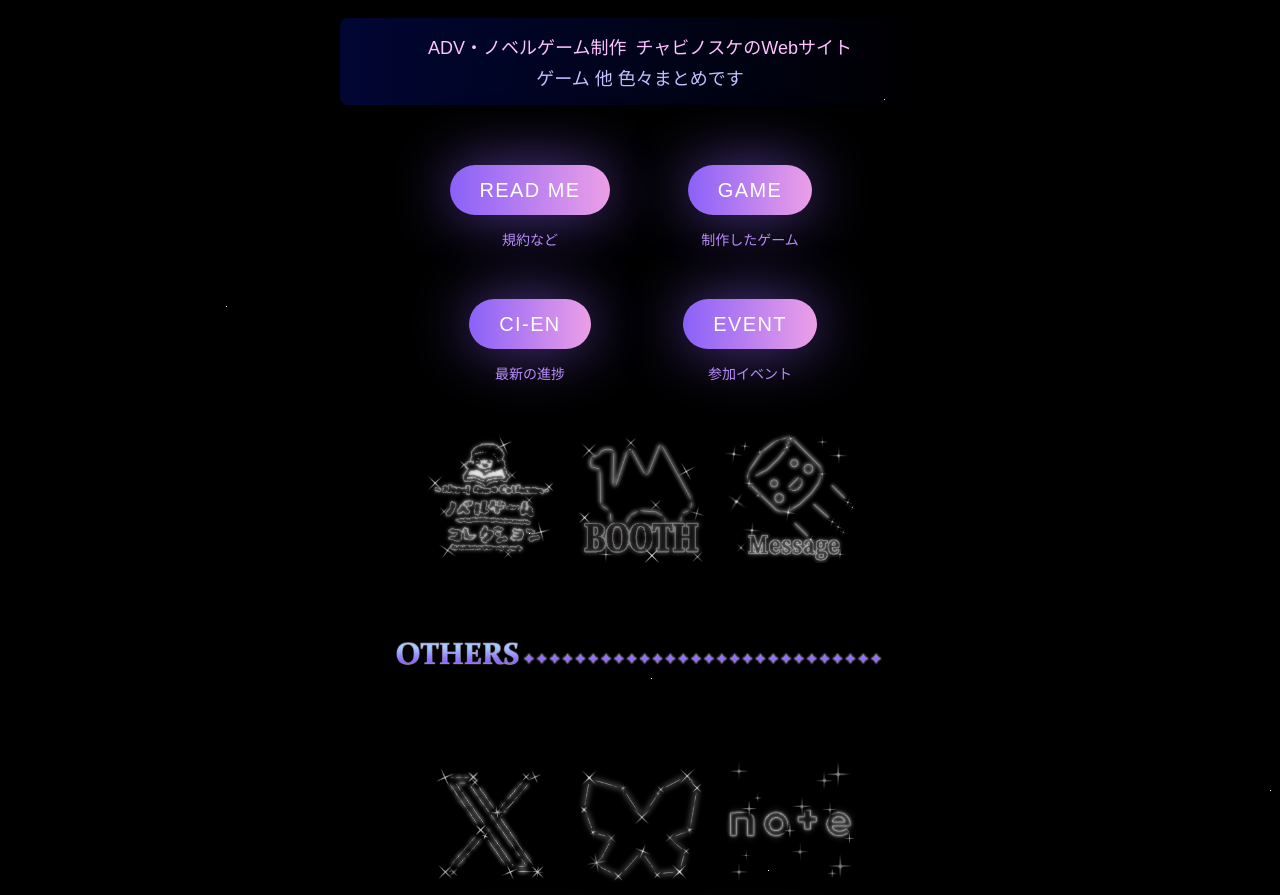
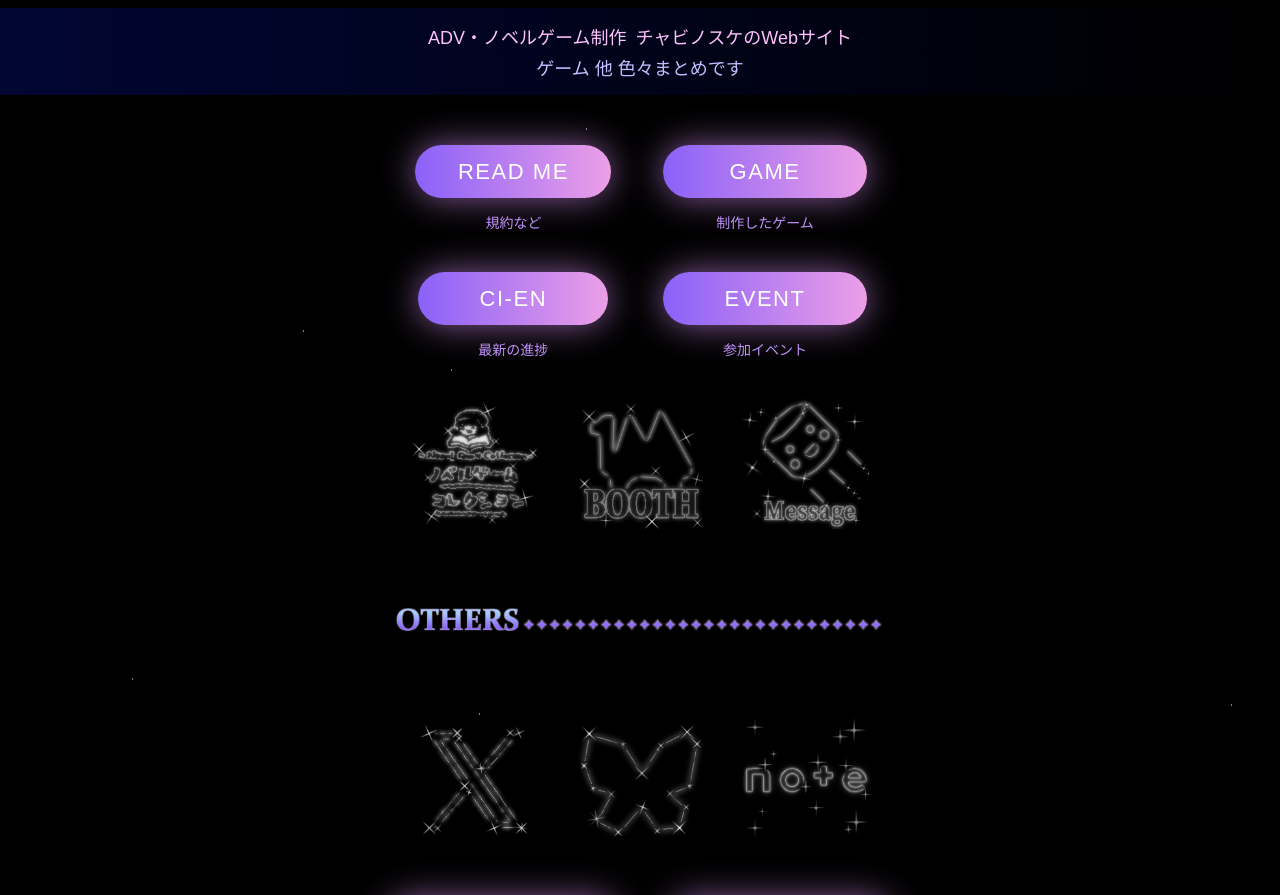
Before and after one commit to chabinosuke/chabinosuke.github.io, a plain HTML site: page index.html in a window 1280 px wide. Shown: the part 200-1095 px from the top of the page. Drawn offline with Linux system fonts and the light colour scheme.

Commit message:
index更新

```diff
--- a/index.html
+++ b/index.html
@@ -11,7 +11,7 @@
     body {
       margin: 0;
       padding: 0;
-      background-color: #000;
+      background-color: #000000;
       color: #fff;
       font-family: sans-serif;
       overflow-x: hidden;
@@ -38,28 +38,34 @@
       width: 1px;
       height: 1px;
       background: transparent;
+      z-index: 0;
+      animation: animStar 180s linear infinite;
       box-shadow:
-        768px 1070px #fff, 468px 194px #fff, 320px 1867px #fff, 1850px 185px #fff,
-        380px 1616px #fff, 468px 1294px #fff, 1122px 1743px #fff, 884px 299px #fff,
-        1300px 1917px #fff, 1860px 396px #fff, 1270px 990px #fff, 529px 733px #fff,
-        1975px 1347px #fff, 1885px 685px #fff, 226px 506px #fff, 651px 878px #fff,
-        1323px 680px #fff, 1284px 680px #fff, 238px 1967px #fff, 911px 174px #fff;
+        779px 1331px #fff, 324px 42px #fff, 303px 586px #fff, 1312px 276px #fff,
+        451px 625px #fff, 521px 1931px #fff, 1087px 1871px #fff, 36px 1546px #fff,
+        132px 934px #fff, 1698px 901px #fff, 1418px 664px #fff, 1448px 1157px #fff,
+        1084px 232px #fff, 347px 1776px #fff, 1722px 243px #fff, 1629px 835px #fff,
+        479px 969px #fff, 1231px 960px #fff, 586px 384px #fff;
+    }
+
+    @keyframes animStar {
+      from { transform: translateY(0px); }
+      to { transform: translateY(-2000px); }
     }
 
     /* ==========================================
-       透明ボックス スタイル
+       端から端まで広がる透明ボックス＆更新履歴
        ========================================== */
     .box {
+      width: 100%; /* 横幅を端から端までに設定 */
+      background: linear-gradient(to right, #010633, #000000);
       background-color: rgba(0, 0, 0, 0.5);
       color: #fff;
-      margin: 20px auto;
-      width: 90%;
-      max-width: 600px;
-      background: linear-gradient(to right, #010633, #000000);
+      margin: 20px 0;
       text-align: center;
-      padding: 15px 20px;
+      padding: 15px 0;
       box-sizing: border-box;
-      border-radius: 8px;
+      min-height: 60px;
     }
 
     .sub-text-1 {
@@ -75,18 +81,16 @@
       display: block;
     }
 
-    /* 更新履歴ボックス */
+    /* 更新履歴ボックス（横幅100%） */
     .box2 {
+      width: 100%; /* 横幅を端から端までに設定 */
+      background: linear-gradient(to right, #010633, #000000);
       background-color: rgba(2, 8, 60, 0.5);
       color: #fff;
-      margin: 40px auto;
-      width: 90%;
-      max-width: 650px;
-      background: linear-gradient(to right, #010633, #000000);
+      margin: 40px 0;
       text-align: center;
-      padding: 20px;
+      padding: 20px 0;
       box-sizing: border-box;
-      border-radius: 8px;
       line-height: 1.8;
     }
 
@@ -106,20 +110,20 @@
     }
 
     /* ==========================================
-       レイアウト用グリッド（2列並びを崩さない）
+       レイアウト用グリッド（左右中央寄せ）
        ========================================== */
     .grid-2col {
       display: flex;
       justify-content: center;
-      gap: 40px;
-      margin-bottom: 50px;
+      gap: 50px;
+      margin-bottom: 40px;
     }
 
     .grid-item {
       display: flex;
       flex-direction: column;
       align-items: center;
-      width: 180px;
+      min-width: 200px;
     }
 
     .btn-desc {
@@ -129,7 +133,7 @@
     }
 
     .section-margin {
-      margin-bottom: 50px;
+      margin-bottom: 40px;
     }
 
     /* アイコン画像グループ */
@@ -153,14 +157,15 @@
     .header-banner {
       max-width: 100%;
       height: auto;
-      margin-bottom: 20px;
+      margin-bottom: 10px;
     }
 
     /* ==========================================
-       ボタン演出
+       光るボタン演出 (btn-glow / btn-glow2)
        ========================================== */
     .btn-glow2 {
       display: inline-block;
+      position: relative;
     }
 
     .btn-glow {
@@ -169,8 +174,8 @@
       background: linear-gradient(to right, rgba(138, 97, 248, 1) 0%, rgba(236, 159, 231, 1) 100%);
       border: none;
       text-align: center;
-      font-size: 20px;
-      line-height: 50px;
+      font-size: 22px;
+      line-height: 53px;
       letter-spacing: 0.07em;
       text-decoration: none !important;
       text-transform: uppercase;
@@ -178,18 +183,13 @@
       transition: 0.3s;
       animation: glow 3s infinite ease-out;
       border-radius: 50px;
-      min-width: 120px;
-      box-sizing: border-box;
-    }
-
-    .btn-glow:hover {
-      background: linear-gradient(to right, rgba(203, 139, 232, 1) 0%, rgba(117, 68, 246, 1) 100%);
+      box-shadow: 0 0 20px rgba(139, 97, 248, 0.5);
     }
 
     @keyframes glow {
-      0% { box-shadow: 0 0 20px rgba(139, 97, 248, 0.27); }
-      50% { box-shadow: 0 0 100px rgba(139, 97, 248, 0.93); }
-      100% { box-shadow: 0 0 20px rgba(139, 97, 248, 0.27); }
+      0% { box-shadow: 0 0 20px rgba(139, 97, 248, 0.4); }
+      50% { box-shadow: 0 0 50px rgba(236, 159, 231, 0.9); }
+      100% { box-shadow: 0 0 20px rgba(139, 97, 248, 0.4); }
     }
 
     .btn-hover-shine {
@@ -219,39 +219,39 @@
     .copyright {
       color: #9966ff;
       font-size: 16px;
-      margin-top: 40px;
+      margin-top: 30px;
     }
   </style>
 </head>
 
 <body>
+  <!-- 星空背景 -->
+  <div id="stars"></div>
+
   <div class="wrapper">
-    <!-- 星空背景 -->
-    <div id="stars"></div>
-
     <!-- メインヘッダー画像 -->
     <img src="/image/chabiland20251121_2.png" alt="chabi land" class="header-banner" width="594" height="154">
 
-    <!-- 透明ボックス1 -->
+    <!-- 端から端までの透明ボックス -->
     <div class="box">
       <span class="sub-text-1">ADV・ノベルゲーム制作&ensp;チャビノスケのWebサイト</span>
       <span class="sub-text-2">ゲーム 他 色々まとめです</span>
     </div>
 
-    <div style="height: 40px;"></div>
+    <div style="height: 30px;"></div>
 
     <!-- ボタンエリア 1 (Read me / Game) -->
     <div class="grid-2col">
       <div class="grid-item">
         <div class="btn-glow2">
-          <a href="readme.html" target="_blank" class="btn-glow btn-hover-shine">Read me</a>
+          <a href="readme.html" target="_blank" class="btn-glow btn-hover-shine">&ensp;Read me&ensp;</a>
         </div>
         <div class="btn-desc">規約など</div>
       </div>
 
       <div class="grid-item">
         <div class="btn-glow2">
-          <a href="https://chabinosukede.gozaru.jp/game.html" target="_blank" class="btn-glow btn-hover-shine">Game</a>
+          <a href="https://chabinosukede.gozaru.jp/game.html" target="_blank" class="btn-glow btn-hover-shine">&emsp;&ensp;Game&ensp;&emsp;</a>
         </div>
         <div class="btn-desc">制作したゲーム</div>
       </div>
@@ -261,14 +261,14 @@
     <div class="grid-2col">
       <div class="grid-item">
         <div class="btn-glow2">
-          <a href="https://ci-en.net/creator/27222" target="_blank" class="btn-glow btn-hover-shine">Ci-en</a>
+          <a href="https://ci-en.net/creator/27222" target="_blank" class="btn-glow btn-hover-shine">&nbsp;&emsp;Ci-en&emsp;&nbsp;</a>
         </div>
         <div class="btn-desc">最新の進捗</div>
       </div>
 
       <div class="grid-item">
         <div class="btn-glow2">
-          <a href="https://chabinosukede.gozaru.jp/event.html" target="_blank" class="btn-glow btn-hover-shine">Event</a>
+          <a href="https://chabinosukede.gozaru.jp/event.html" target="_blank" class="btn-glow btn-hover-shine">&nbsp;&emsp;Event&emsp;&nbsp;</a>
         </div>
         <div class="btn-desc">参加イベント</div>
       </div>
@@ -277,13 +277,13 @@
     <!-- アイコン画像 1 -->
     <div class="icon-group">
       <a href="https://novelgame.jp/users/profile/15990" target="_blank">
-        <img src="image/nvc_new1.png" onmouseover="this.src='image/nvc_new2.png'" onmouseout="this.src='image/nvc_new1.png'" width="130" height="130" alt="ノベルゲームコレクション">
+        <img src="image/nvc_new1.png" onmouseover="this.src='image/nvc_new2.png'" onmouseout="this.src='image/nvc_new1.png'" hspace="8" width="130" height="130" alt="ノベルゲームコレクション">
       </a>
       <a href="https://chabinosuke.booth.pm/" target="_blank">
-        <img src="image/new_booth1.png" onmouseover="this.src='image/new_booth02.png'" onmouseout="this.src='image/new_booth1.png'" width="130" height="130" alt="BOOTH">
+        <img src="image/new_booth1.png" onmouseover="this.src='image/new_booth02.png'" onmouseout="this.src='image/new_booth1.png'" hspace="8" width="130" height="130" alt="BOOTH">
       </a>
       <a href="https://marshmallow-qa.com/qccg6c00ohf19y7" target="_blank">
-        <img src="image/message01_3.png" onmouseover="this.src='image/message02_3.png'" onmouseout="this.src='image/message01_3.png'" width="130" height="130" alt="マシュマロ">
+        <img src="image/message01_3.png" onmouseover="this.src='image/message02_3.png'" onmouseout="this.src='image/message01_3.png'" hspace="8" width="130" height="130" alt="マシュマロ">
       </a>
     </div>
 
@@ -295,30 +295,30 @@
     <!-- SNSアイコン画像 -->
     <div class="icon-group">
       <a href="https://x.com/chabinosuke_" target="_blank">
-        <img src="image/x_new001.png" onmouseover="this.src='image/x_new002.png'" onmouseout="this.src='image/x_new001.png'" width="130" height="130" alt="X">
+        <img src="image/x_new001.png" onmouseover="this.src='image/x_new002.png'" onmouseout="this.src='image/x_new001.png'" hspace="8" width="130" height="130" alt="X">
       </a>
       <a href="https://bsky.app/profile/chabinosuke.bsky.social" target="_blank">
-        <img src="image/bs000001.png" onmouseover="this.src='image/bs000002.png'" onmouseout="this.src='image/bs000001.png'" width="130" height="130" alt="Bluesky">
+        <img src="image/bs000001.png" onmouseover="this.src='image/bs000002.png'" onmouseout="this.src='image/bs000001.png'" hspace="8" width="130" height="130" alt="Bluesky">
       </a>
       <a href="https://note.com/chabinosuke___13" target="_blank">
-        <img src="image/note01_4.png" onmouseover="this.src='image/note02_2.png'" onmouseout="this.src='image/note01_4.png'" width="130" height="130" alt="note">
+        <img src="image/note01_4.png" onmouseover="this.src='image/note02_2.png'" onmouseout="this.src='image/note01_4.png'" hspace="8" width="130" height="130" alt="note">
       </a>
     </div>
 
-    <div style="height: 30px;"></div>
+    <div style="height: 20px;"></div>
 
     <!-- ボタンエリア 3 (next list / YouTube) -->
     <div class="grid-2col">
       <div class="grid-item">
         <div class="btn-glow2">
-          <a href="https://note.com/" target="_blank" class="btn-glow btn-hover-shine">next list</a>
+          <a href="https://note.com/" target="_blank" class="btn-glow btn-hover-shine">&emsp;next&nbsp;list&emsp;</a>
         </div>
         <div class="btn-desc">調整中&#x203B;制作したいもの</div>
       </div>
 
       <div class="grid-item">
         <div class="btn-glow2">
-          <a href="https://www.youtube.com/@chabinosuke" target="_blank" class="btn-glow btn-hover-shine">YouTube</a>
+          <a href="https://www.youtube.com/@chabinosuke" target="_blank" class="btn-glow btn-hover-shine">&emsp;YouTube&emsp;</a>
         </div>
         <div class="btn-desc">制作した動画</div>
       </div>
@@ -335,7 +335,7 @@
 
       <div class="grid-item">
         <div class="btn-glow2">
-          <a href="https://note.com/chabinosuke___13/m/m2fb83ca42a49" target="_blank" class="btn-glow btn-hover-shine">Manga</a>
+          <a href="https://note.com/chabinosuke___13/m/m2fb83ca42a49" target="_blank" class="btn-glow btn-hover-shine">&nbsp;&emsp;Manga&nbsp;&emsp;&nbsp;</a>
         </div>
         <div class="btn-desc">極短マンガ</div>
       </div>
@@ -344,19 +344,19 @@
     <!-- メール / 問い合わせ -->
     <div class="section-margin">
       <a href="https://chabinosukede.gozaru.jp/info.html" target="_blank">
-        <img src="image/mail_new1.png" onmouseover="this.src='image/mail_new2.png'" onmouseout="this.src='image/mail_new1.png'" width="130" height="130" alt="Mail">
+        <img src="image/mail_new1.png" onmouseover="this.src='image/mail_new2.png'" onmouseout="this.src='image/mail_new1.png'" hspace="8" width="130" height="130" alt="Mail">
       </a>
     </div>
 
     <!-- リンクボタン -->
     <div class="section-margin">
       <div class="btn-glow2">
-        <a href="https://chabinosukede.gozaru.jp/link.html" target="_blank" class="btn-glow btn-hover-shine">Link</a>
+        <a href="https://chabinosukede.gozaru.jp/link.html" target="_blank" class="btn-glow btn-hover-shine">&nbsp;&emsp;Link&nbsp;&emsp;&nbsp;</a>
       </div>
       <div class="btn-desc">リンクまとめ</div>
     </div>
 
-    <!-- 更新履歴ボックス -->
+    <!-- 端から端までの更新履歴ボックス -->
     <div class="box2">
       <div class="history-title">更新履歴</div>
       <div>
```
